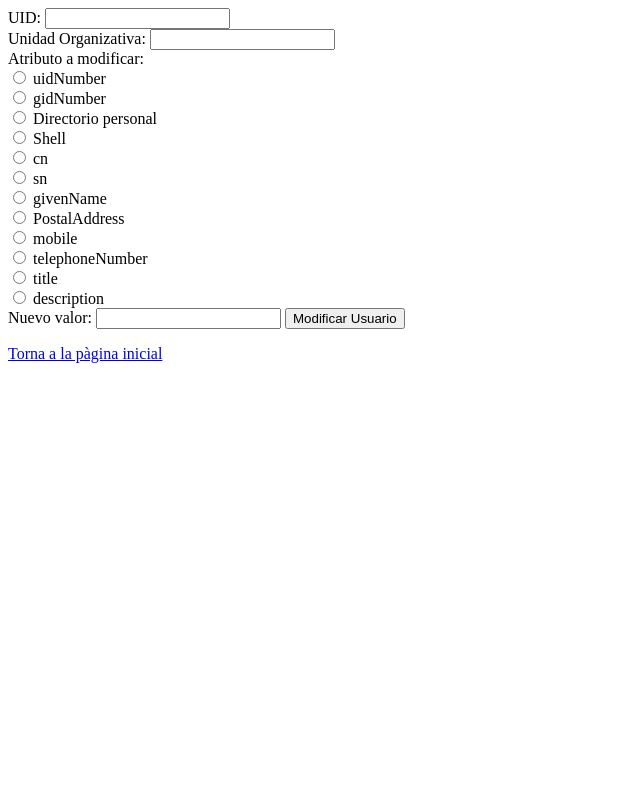
After one commit to pautud22daw/daw2_m08uf23_projecte_tudela_pau, a PHP site: page /modUser.php in a window 1280 px wide. The commit adds this page. Shown: the whole page, without its empty margins (0-640 px from the left). Run offline with PHP 8.4, Linux system fonts and the light colour scheme.

Commit message:
Commit 3

```diff
--- a/deployment.xml
+++ b/deployment.xml
@@ -3,6 +3,6 @@
     <name>projecte</name>
     <summary>Projecte de m08uf23</summary>
     <version>
-        <release>1.0.0</release>
+        <release>1.0.1</release>
     </version>
     </package>
--- a/index.php
+++ b/index.php
@@ -7,9 +7,9 @@
 	<body>
 		<h1> APLICACIÓ D'ACCÉS A BASES DE DADES LDAP</h1>
 		<h2> DAW2 M08UF2 M08UF3 </h2>
-		<h3> Autor: dacomo2021daw2</h3>
-		<h3> Correu: dacomo2021daw2@protonmail.com</h3>
-		<h3> Github: https://github.com/dacomo2021daw2/autent.git</h3>
+		<h3> Autor: Pau Tudela Lorenzo</h3>
+		<h3> Correu: 15587056.clot@fje.edu</h3>
+		<h3> Github: https://github.com/pautud22daw/autent.git</h3>
 		<a href="http://zend-patulo.fjeclot.net/projecte/login.php">Inicia sessió</a>
 	</body>
 </html>
--- a/menu.php
+++ b/menu.php
@@ -6,8 +6,10 @@
 	</head>
 	<body>
 		<h2> MENÚ PRINCIPAL DE L'APLICACIÓ D'ACCÉS A BASES DE DADES LDAP</h2>
-		<h3> <b>En construcció!!!!!!!!!!!</b> </h3>
-		<a href="http://zend-patulo.fjeclot.net/projecte/viewUser.php">Ver usuario</a>
+		<a href="http://zend-patulo.fjeclot.net/projecte/viewUser.php">Veure usuari</a><br>
+		<a href="http://zend-patulo.fjeclot.net/projecte/addUser.php">Afegir usuari</a><br>
+		<a href="http://zend-patulo.fjeclot.net/projecte/modUser.php">Moficar usuari</a><br>
+		<a href="http://zend-patulo.fjeclot.net/projecte/delUser.php">Esborra usuari</a><br>
 		<a href="http://zend-patulo.fjeclot.net/projecte/index.php">Torna a la pàgina inicial</a>
 	</body>
 </html>
--- /dev/null
+++ b/modUser.php
@@ -0,0 +1,82 @@
+<?php
+require 'vendor/autoload.php';
+use Laminas\Ldap\Ldap;
+use Laminas\Ldap\Attribute;
+
+if($_SERVER['REQUEST_METHOD'] === 'POST'){
+    if($_POST['uid'] && $_POST['unorg'] && $_POST['atribut'] && $_POST['nou_contingut']){
+        $uid = $_POST['uid'];
+        $unorg = $_POST['unorg'];
+        $atribut = $_POST['atribut'];
+        $nou_contingut = $_POST['nou_contingut'];
+        $opcions = [
+            'host' => 'zend-patulo.fjeclot.net',
+            'username' => "cn=admin,dc=fjeclot,dc=net",
+            'password' => 'fjeclot',
+            'bindRequiresDn' => true,
+            'accountDomainName' => 'fjeclot.net',
+            'baseDn' => 'dc=fjeclot,dc=net',
+        ];
+        $ldap = new Ldap($opcions);
+        $ldap->bind();
+
+        $dn = 'uid=' . $uid . ',ou=' . $unorg . ',dc=fjeclot,dc=net';
+        $entrada = $ldap->getEntry($dn);
+        if ($entrada) {
+            Attribute::setAttribute($entrada, $atribut, $nou_contingut);
+            try {
+                $ldap->update($dn, $entrada);
+                echo "<b>Atribut modificat</b><br>";
+            } catch (Exception $e) {
+                echo "<b>Error al modificar l'usuari: " . $e->getMessage() . "</b><br>";
+            }
+        } else {
+            echo "<b>Aquesta entrada no existeix</b><br><br>";
+        }
+    }
+}
+?>
+<html>
+	<head>
+		<title>
+			Modificar Usuari
+		</title>
+	</head>
+	<body>
+		<form action="http://zend-patulo.fjeclot.net/projecte/modUser.php" method="POST">
+            <label for="uid">UID:</label>
+            <input type="text" name="uid" id="uid" class="form-control" required><br>
+            <label for="unorg">Unidad Organizativa:</label>
+            <input type="text" name="unorg" id="unorg" class="form-control" required><br>
+            <label>Atributo a modificar:</label><br>
+            <input type="radio" id="uidNumber" name="atribut" value="uidNumber" required>
+            <label for="uidNumber">uidNumber</label><br>
+            <input type="radio" id="gidNumber" name="atribut" value="gidNumber">
+            <label for="gidNumber">gidNumber</label><br>
+            <input type="radio" id="directorio" name="atribut" value="homeDirectory">
+            <label for="directorio">Directorio personal</label><br>
+            <input type="radio" id="shell" name="atribut" value="loginShell">
+            <label for="shell">Shell</label><br>
+            <input type="radio" id="cn" name="atribut" value="cn">
+            <label for="cn">cn</label><br>
+            <input type="radio" id="sn" name="atribut" value="sn">
+            <label for="sn">sn</label><br>
+            <input type="radio" id="givenName" name="atribut" value="givenName">
+            <label for="givenName">givenName</label><br>
+            <input type="radio" id="postalAddress" name="atribut" value="postalAddress">
+            <label for="postalAddress">PostalAddress</label><br>
+            <input type="radio" id="mobile" name="atribut" value="mobile">
+            <label for="mobile">mobile</label><br>
+            <input type="radio" id="telephoneNumber" name="atribut" value="telephoneNumber">
+            <label for="telephoneNumber">telephoneNumber</label><br>
+            <input type="radio" id="title" name="atribut" value="title">
+            <label for="title">title</label><br>
+            <input type="radio" id="description" name="atribut" value="description">
+            <label for="description">description</label><br>
+            <label for="nou_contingut">Nuevo valor:</label>
+            <input type="text" name="nou_contingut" id="nou_contingut" class="form-control" required>
+            <input type="submit" value="Modificar Usuario" class="btn btn-primary">
+        </form>
+        <a href="http://zend-patulo.fjeclot.net/projecte/menu.php">Torna a la pàgina inicial</a>
+	</body>
+</html>
```
Also changed, not shown: addUser.php (+22 -22 lines), delUser.php (added, +39 -0 lines), viewUser.php (+4 -4 lines), 1 other file.
